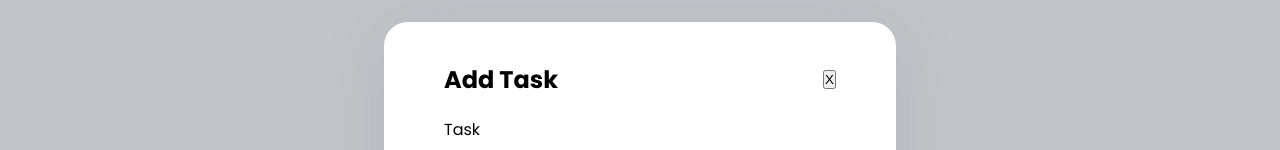
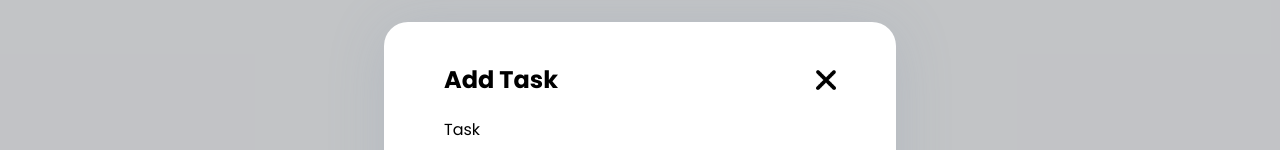
Before and after one commit to AchiGel/task-app, a React (Create React App) app: page / in a window 1280 px wide. Both pictures are taken after a click on the button "+ Add Task". Shown: the part 201-351 px from the top of the page. Built offline with nearby package versions, Linux system fonts and the light colour scheme.

Commit message:
add close button style

```diff
--- a/src/App.css
+++ b/src/App.css
@@ -110,6 +110,19 @@ body {
   margin-bottom: 20px;
 }
 
+.modal-header button {
+  height: 20px;
+  width: 20px;
+  background-image: url(./assets/close.png);
+  background-position: center;
+  background-repeat: no-repeat;
+  background-size: cover;
+  border: none;
+  outline: none;
+  background-color: transparent;
+  cursor: pointer;
+}
+
 .modal-task-input {
   margin-bottom: 20px;
   display: flex;
--- a/src/components/Modal.tsx
+++ b/src/components/Modal.tsx
@@ -33,7 +33,7 @@ function Modal({
         <div className="modal">
           <div className="modal-header">
             <h2>Add Task</h2>
-            <button onClick={() => closeModal()}>X</button>
+            <button onClick={() => closeModal()}></button>
           </div>
           <div className="modal-task-input">
             <label htmlFor="task">Task</label>
```
Also changed, not shown: src/assets/close.png (added).
